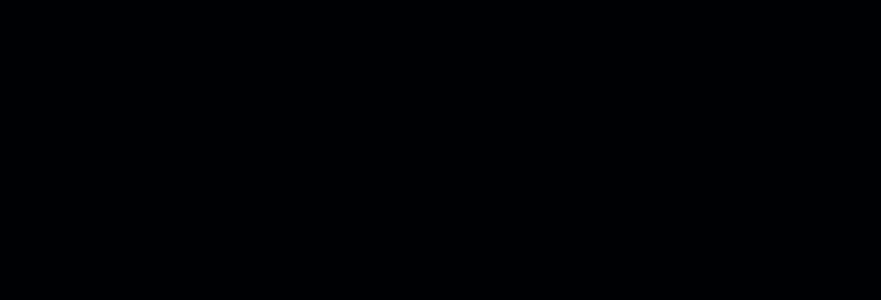
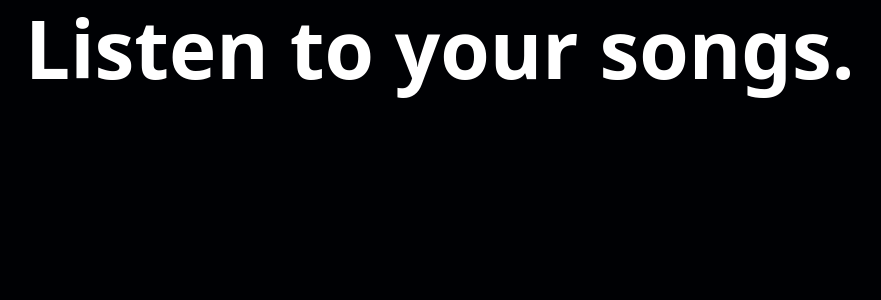
Before and after one commit to axelthereal/uiFactory, a Vue app in the folder vue-media-player/: page / in a window 1280 px wide. Shown: the top 300 px of the page, without its empty margins (147-1028 px from the left). Built offline with nearby package versions, Linux system fonts and the light colour scheme.

Commit message:
modified app's main width

```diff
--- a/vue-media-player/src/App.vue
+++ b/vue-media-player/src/App.vue
@@ -1,7 +1,9 @@
 <template>
   <header>
   </header>
-  <RouterView />
+  <main class="container col-11 col-lg-9">
+    <RouterView />
+  </main>
 </template>
 
 <script>
--- a/vue-media-player/src/views/HomeView.vue
+++ b/vue-media-player/src/views/HomeView.vue
@@ -1,6 +1,6 @@
 <template>
   <main>
-
+    <h1 class="display-1 fw-bold">Listen to your songs.</h1>
   </main>
 </template>
 
```
